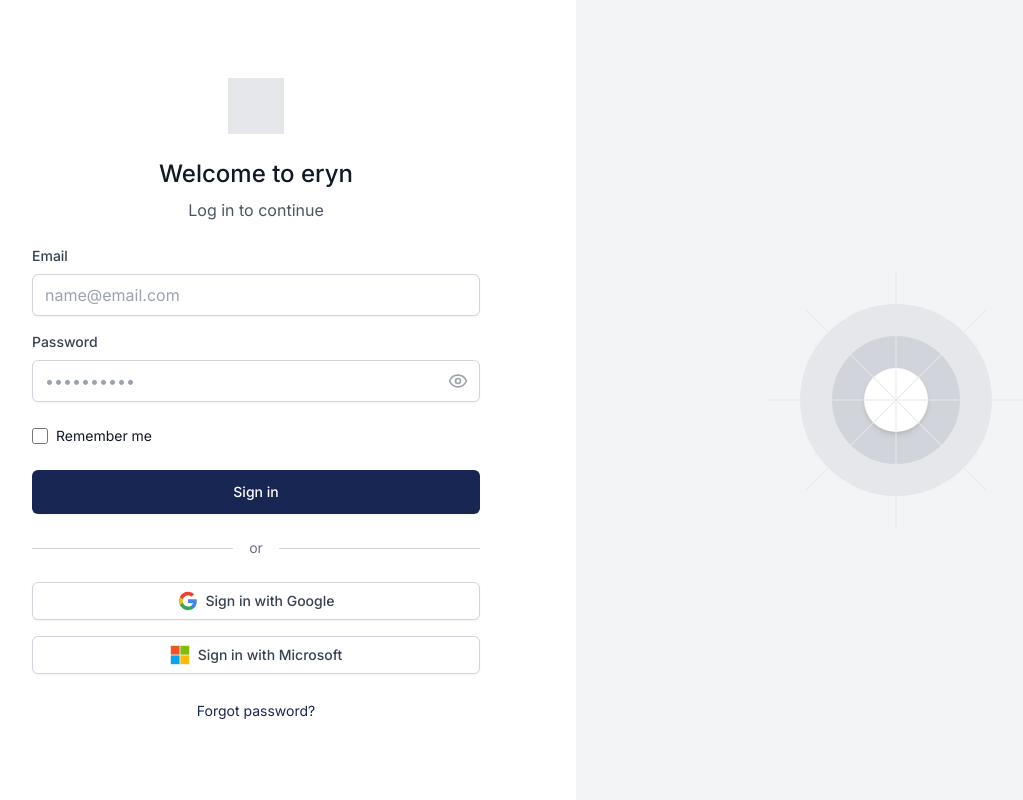
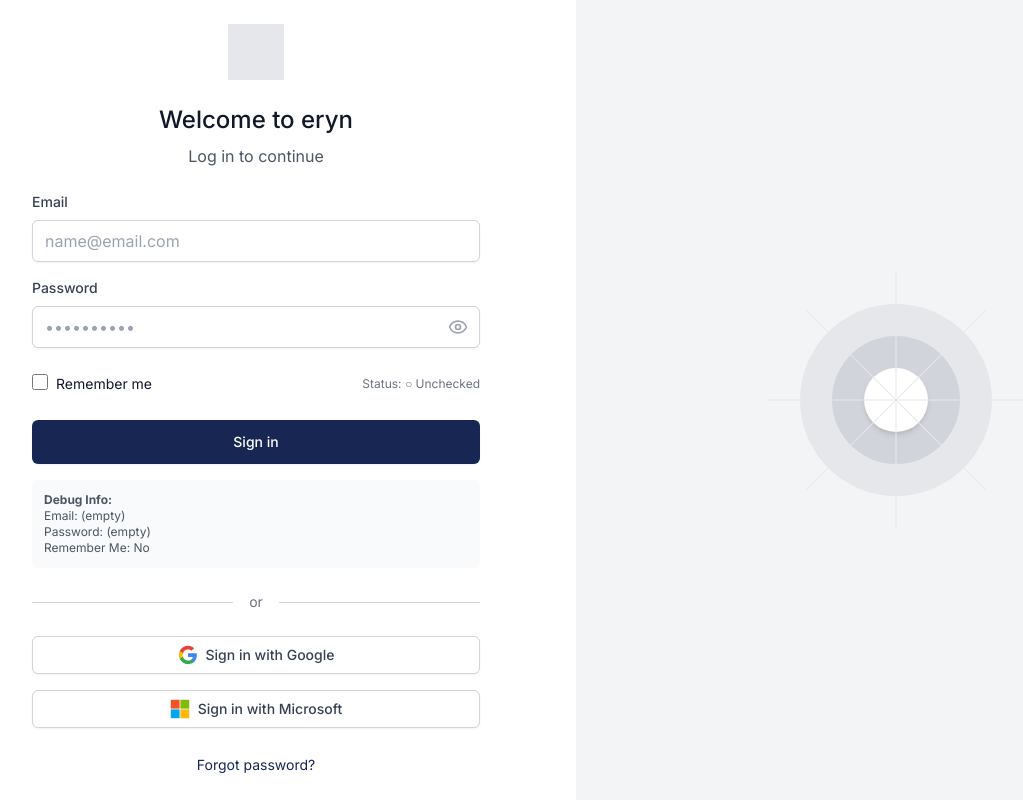
Before and after one commit to erynaicorp/erynbenchmark, a Next.js app: page /login in a window 1280 px wide. Shown: the whole page, without its empty margins (64-1087 px from the left). Built offline with nearby package versions, Linux system fonts and the light colour scheme.

Commit message:
feat: add visual feedback for checkbox state changes
Add visual indicators, console logs, and debug section for checkbox state verification.

#VERCEL_SKIP

Co-authored-by: null <208181836+erynaicorp@users.noreply.github.com>

```diff
--- a/app/login/page.tsx
+++ b/app/login/page.tsx
@@ -4,7 +4,7 @@ import type React from "react"
 
 import { useState } from "react"
 import Link from "next/link"
-import { Eye, EyeOff } from "lucide-react"
+import { Eye, EyeOff, Check } from "lucide-react"
 
 export default function LoginPage() {
   const [email, setEmail] = useState("")
@@ -31,6 +31,11 @@ export default function LoginPage() {
 
   const togglePasswordVisibility = () => {
     setShowPassword(!showPassword)
+  }
+
+  const handleRememberMeChange = (e: React.ChangeEvent<HTMLInputElement>) => {
+    setRememberMe(e.target.checked)
+    console.log("Remember me changed to:", e.target.checked)
   }
 
   return (
@@ -99,18 +104,26 @@ export default function LoginPage() {
               </div>
             </div>
 
-            <div className="mb-6 flex items-center">
+            <div className="mb-6 flex items-center justify-between">
+              <div className="flex items-center">
+                <div className="relative">
                   <input
                     id="remember-me"
                     name="remember-me"
                     type="checkbox"
                     checked={rememberMe}
-                onChange={(e) => setRememberMe(e.target.checked)}
+                    onChange={handleRememberMeChange}
                     className="h-4 w-4 rounded border-2 border-gray-300 bg-white text-[#182654] focus:ring-2 focus:ring-[#182654] focus:ring-offset-2"
                   />
+                  {rememberMe && <Check className="absolute inset-0 h-4 w-4 text-[#182654] pointer-events-none" />}
+                </div>
                 <label htmlFor="remember-me" className="ml-2 block text-sm text-gray-900 cursor-pointer">
                   Remember me
                 </label>
+              </div>
+
+              {/* Debug indicator */}
+              <div className="text-xs text-gray-500">Status: {rememberMe ? "✓ Checked" : "○ Unchecked"}</div>
             </div>
 
             <button
@@ -118,9 +131,20 @@ export default function LoginPage() {
               disabled={isLoading}
               className="w-full rounded-md bg-[#182654] py-3 text-center text-sm font-medium text-white shadow-sm hover:bg-[#182654]/90 focus:outline-none focus:ring-2 focus:ring-[#182654] focus:ring-offset-2 disabled:opacity-70"
             >
-              Sign in
+              {isLoading ? "Signing in..." : "Sign in"}
             </button>
           </form>
+
+          {/* Debug section */}
+          <div className="mt-4 rounded-md bg-gray-50 p-3 text-xs text-gray-600">
+            <strong>Debug Info:</strong>
+            <br />
+            Email: {email || "(empty)"}
+            <br />
+            Password: {password ? "•".repeat(password.length) : "(empty)"}
+            <br />
+            Remember Me: {rememberMe ? "Yes" : "No"}
+          </div>
 
           {/* Divider */}
           <div className="relative my-6">
```
Lines whose indentation alone changed are shown as unchanged.
